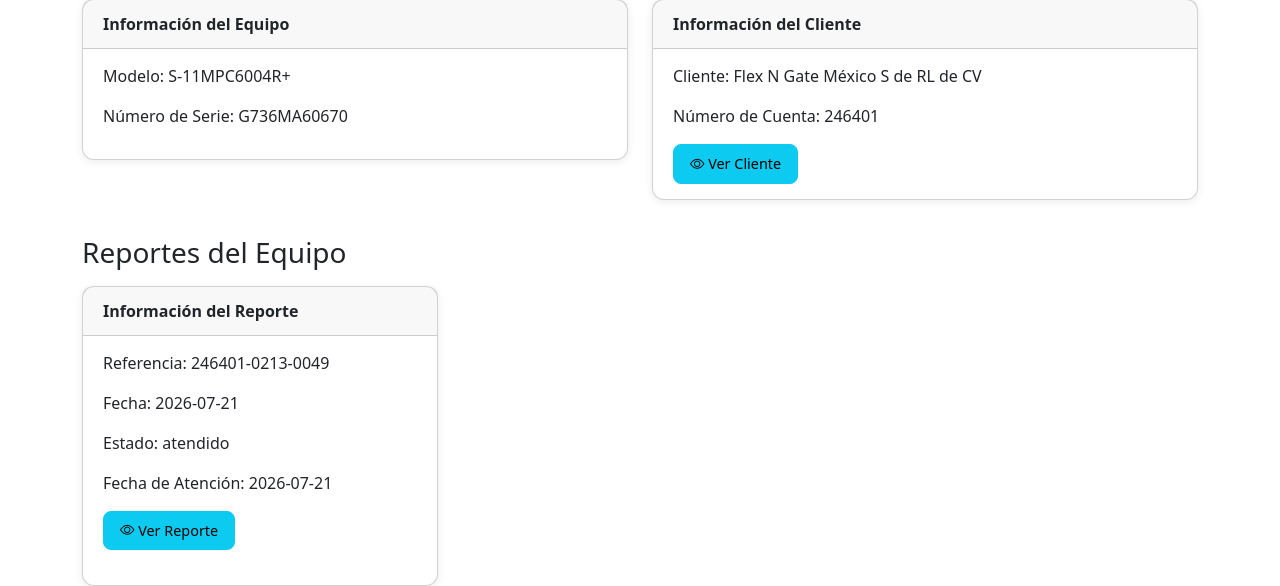
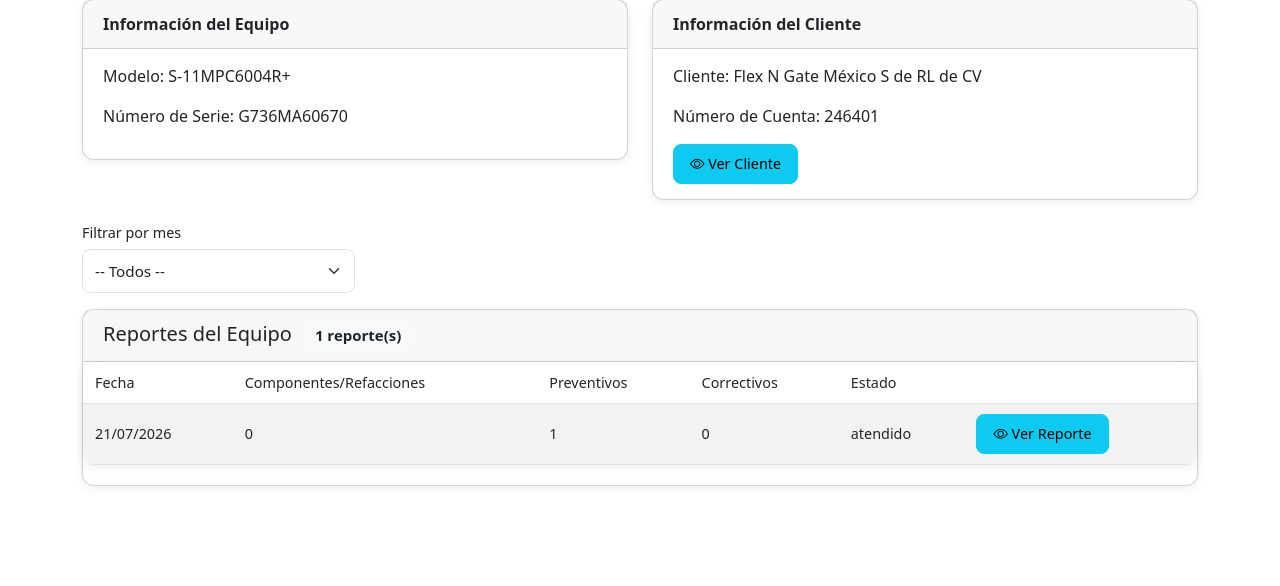
Before and after one commit to shadowolf0567-prog/Estadias-6to, a PHP site: page /equipos/ver_equipo.php?id=67 in a window 1280 px wide. Shown: the part 237-823 px from the top of the page. After the commit the page ends 723 px from the top, so only its background shows below. Run offline with PHP 8.4, Linux system fonts and the light colour scheme; a user stored in the database is signed in; data comes from the database, SQL or seed files in the repository.

Commit message:
renamed:    backups/respaldo_2026-07-22_13-11-56.sql -> backups/respaldo_2026-07-22_17-02-25.sql 	modified:   public/clientes/ver_cliente.php 	modified:   public/equipos/ver_equipo.php 	modified:   public/reportes/reportar_muchos.php

```diff
--- a/public/equipos/ver_equipo.php
+++ b/public/equipos/ver_equipo.php
@@ -28,12 +28,33 @@ if(!$equipo){
 }
 
 $reportes_equipos = [];
-if($equipo['id_equipo']){
-    $sql_reportes_equipos = "SELECT id_reporte, fecha, estado, fecha_atencion, referencia
+$mes = isset($_GET['mes']) ? intval($_GET['mes']) : null;
+if($equipo){
+    $sql_reportes_equipos = "SELECT r.id_reporte, r.fecha, r.estado,
+                                (SELECT COUNT(*) FROM reportes_componentes rc
+                                WHERE rc.id_reporte = r.id_reporte) as total_componentes,
+                                (SELECT COUNT(*) FROM reportes_componentes rc
+                                WHERE rc.id_reporte = r.id_reporte
+                                AND (rc.tipo = 'SER-01')) as preventivos,
+                                (SELECT COUNT(*) FROM reportes_componentes rc
+                                WHERE rc.id_reporte = r.id_reporte
+                                AND (rc.tipo = 'SER-02')) as correctivos,
+                                (SELECT COUNT(*) FROM reportes_componentes rc
+                                WHERE rc.id_reporte = r.id_reporte
+                                AND (rc.tipo = 'SER-03' OR rc.tipo = 'componente')) as total_componentes
                                 FROM reportes r
                                 WHERE id_equipo = ?";
+    $params = [$equipo['id_equipo']];
+    $types = "i";
+    if(!empty($mes)){
+        $sql_reportes_equipos .= " AND month(r.fecha) = ? and year(r.fecha) = year(curdate())";
+        $params[] = $mes;
+        $types .= "i";
+    }
+    $sql_reportes_equipos .= " ORDER BY r.fecha DESC";
+
     $stmt_re = mysqli_prepare($conn,$sql_reportes_equipos);
-    mysqli_stmt_bind_param($stmt_re,"i",$equipo['id_equipo']);
+    mysqli_stmt_bind_param($stmt_re,$types, ...$params);
     mysqli_stmt_execute($stmt_re);
     $result_re = mysqli_stmt_get_result($stmt_re);
     while($row = mysqli_fetch_assoc($result_re)){
@@ -41,7 +62,6 @@ if($equipo['id_equipo']){
     }
     mysqli_stmt_close($stmt_re);
 }
-
 ?>
 <!DOCTYPE html>
 <html lang="en">
@@ -51,7 +71,7 @@ if($equipo['id_equipo']){
     <title>Ver Equipo</title>
     <link rel="stylesheet" href="../assets/css/bootstrap-icons.css">
     <link rel="stylesheet" href="../assets/css/bootstrap.css">
-    <link rel="stylesheet" href="../assets/css/responsives.css">
+    <link rel="stylesheet" href="../assets/css/responsive.css">
 </head>
 <body>
     <?php require_once __DIR__ . '/../gestion/menu.php'; ?>
@@ -101,35 +121,90 @@ if($equipo['id_equipo']){
                     </div>
                 </div>
             </div>
-            <div class="col-md-12 mt-3">
-                <h3 class="mb-3">Reportes del Equipo</h3>
-                <?php if(count($reportes_equipos) > 0): ?>
-                    <div class="row">
-                        <?php foreach($reportes_equipos as $reportes): ?>
-                            <div class="col-md-6 col-lg-4">
-                                <div class="card info-card equipo-card h-100">
-                                    <div class="card-header">Información del Reporte</div>
-                                    <div class="card-body">
-                                        <p><span class="info-label">Referencia: </span><?= htmlspecialchars($reportes['referencia'] ?? '-') ?></p>
-                                        <p><span class="info-label">Fecha: </span><?= htmlspecialchars($reportes['fecha']) ?></p>
-                                        <p><span class="info-label">Estado: </span><?= htmlspecialchars($reportes['estado']) ?></p>
-                                        <?php if($reportes['estado'] == 'atendido'): ?>
-                                            <p><span class="info-label">Fecha de Atención: </span><?= htmlspecialchars($reportes['fecha_atencion']) ?></p>
-                                        <?php endif; ?>
-                                        <a href="../reportes/ver_reporte.php?id=<?= $reportes['id_reporte'] ?>" class="btn btn-info">
-                                            <i class="bi bi-eye"></i> Ver Reporte
-                                        </a>
-                                    </div>
-                                </div>
+            <div class="col-md-12">
+                <form action="" method="get" class="mb-3">
+                    <input type="hidden" name="id" value="<?= $equipo['id_equipo'] ?>">
+                    <div class="row g-2 align-items-end">
+                        <div class="col-md-3">
+                            <label for="" class="form-label">Filtrar por mes</label>
+                            <select name="mes" class="form-select" onchange="this.form.submit()">
+                                <option value="">-- Todos --</option>
+                                <option value="1"<?= ($mes == 1) ? 'selected' : '' ?>>Enero</option>
+                                <option value="2"<?= ($mes == 2) ? 'selected' : '' ?>>Febrero</option>
+                                <option value="3"<?= ($mes == 3) ? 'selected' : '' ?>>Marzo</option>
+                                <option value="4"<?= ($mes == 4) ? 'selected' : '' ?>>Abril</option>
+                                <option value="5"<?= ($mes == 5) ? 'selected' : '' ?>>Mayo</option>
+                                <option value="6"<?= ($mes == 6) ? 'selected' : '' ?>>Junio</option>
+                                <option value="7"<?= ($mes == 7) ? 'selected' : '' ?>>Julio</option>
+                                <option value="8"<?= ($mes == 8) ? 'selected' : '' ?>>Agosto</option>
+                                <option value="9"<?= ($mes == 9) ? 'selected' : '' ?>>Septiembre</option>
+                                <option value="10"<?= ($mes == 10) ? 'selected' : '' ?>>Octubre</option>
+                                <option value="11"<?= ($mes == 11) ? 'selected' : '' ?>>Noviembre</option>
+                                <option value="12"<?= ($mes == 12) ? 'selected' : '' ?>>Diciembre</option>
+                            </select>
+                        </div>
+                        <?php if(!empty($mes)): ?>
+                            <div class="col-md-2">
+                                <a href="ver_equipo.php?id=<?= $equipo['id_equipo'] ?>" class="btn btn-secondary">
+                                    <i class="bi bi-x-circle"></i> Limpiar
+                                </a>
                             </div>
-                        <?php endforeach; ?>
+                        <?php endif; ?>
                     </div>
-                <?php else: ?>
-                    <div class="alert alert-info text-center">
-                        <i class="bi bi-info-circle" style="font-size: 36px;"></i>
-                        <h5>Este equipo no tiene ningún reporte</h5>
+                </form>
+            </div>
+            <div class="col-md-12">
+                <div class="card info-card">
+                    <div class="card-header">
+                        <h5 class="mb-0">
+                            Reportes del Equipo
+                            <span class="badge bg-light text-dark ms-2">
+                                <?= count($reportes_equipos) ?> reporte(s)
+                            </span>
+                        </h5>
                     </div>
-                <?php endif; ?>
+                    <div class="card-body p-0">
+                        <?php if(count($reportes_equipos) > 0): ?>
+                            <div class="table-responsive">
+                                <table class="table table-sm table-striped table-hover mb-0">
+                                    <thead>
+                                        <tr>
+                                            <th>Fecha</th>
+                                            <th>Componentes/Refacciones</th>
+                                            <th>Preventivos</th>
+                                            <th>Correctivos</th>
+                                            <th>Estado</th>
+                                            <th></th>
+                                        </tr>
+                                    </thead>
+                                    <tbody>
+                                        <?php foreach($reportes_equipos as $reporte): ?>
+                                            <tr>
+                                                <td><?= date('d/m/Y', strtotime($reporte['fecha'])) ?></td>
+                                                <td><?= htmlspecialchars($reporte['total_componentes']) ?></td>
+                                                <td><?= htmlspecialchars($reporte['preventivos']) ?></td>
+                                                <td><?= htmlspecialchars($reporte['correctivos']) ?></td>
+                                                <td><?= htmlspecialchars($reporte['estado']) ?></td>
+                                                <td>
+                                                    <a href="../reportes/ver_reporte.php?id=<?= $reporte['id_reporte'] ?>" class="btn btn-sm btn-info">
+                                                        <i class="bi bi-eye"></i> Ver Reporte
+                                                    </a>
+                                                </td>
+                                            </tr>
+                                        <?php endforeach; ?>
+                                    </tbody>
+                                </table>
+                            </div>
+                        <?php else: ?>
+                            <div class="text-center p-4">
+                                <i class="bi bi-inbox" style="font-size: 2rem;"></i>
+                                <p class="mt-2 text-muted">
+                                    No hay reportes registrados en este mes
+                                </p>
+                            </div>
+                        <?php endif; ?>
+                    </div>
+                </div>
             </div>
         </div>
     </div>
```
Also changed, not shown: backups/respaldo_2026-07-22_17-02-25.sql (renamed from backups/respaldo_2026-07-22_13-11-56.sql, +2 -17 lines), public/clientes/ver_cliente.php (+12 -3 lines), public/reportes/reportar_muchos.php (+1 -11 lines).
